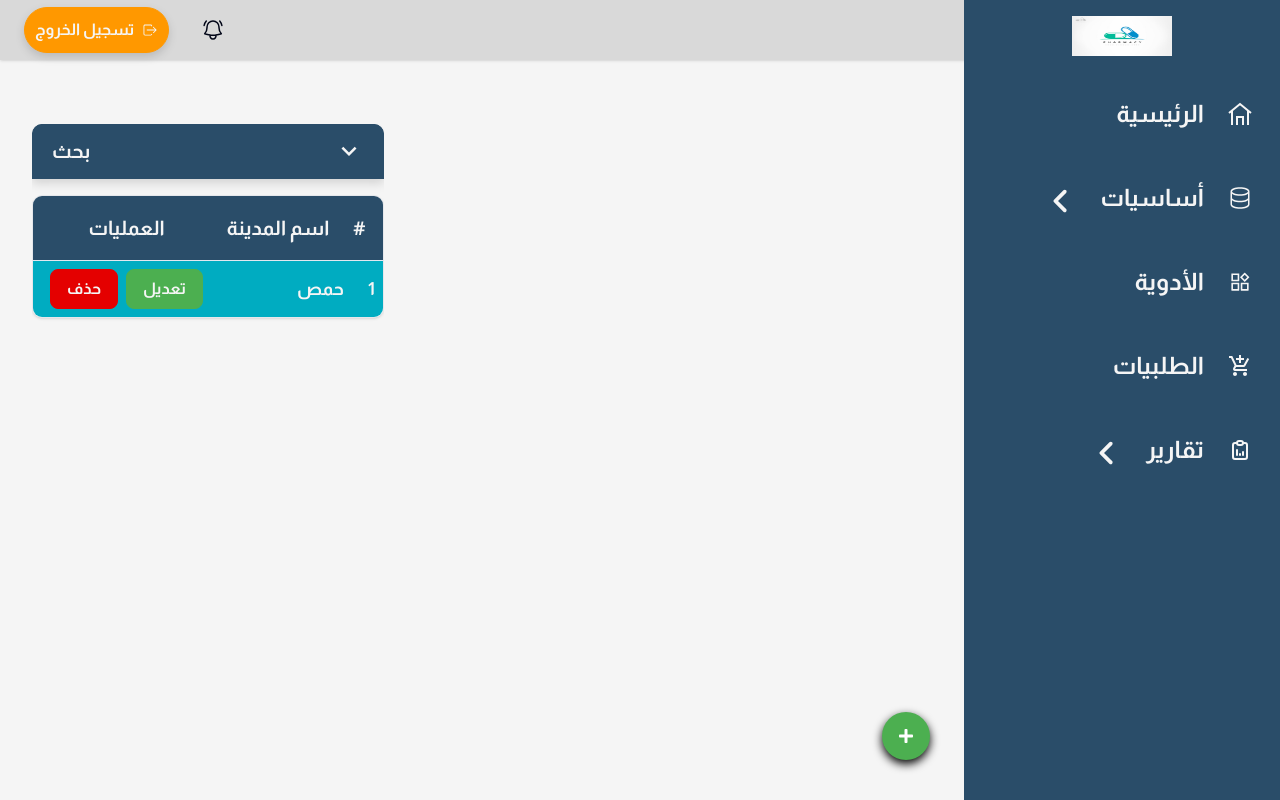
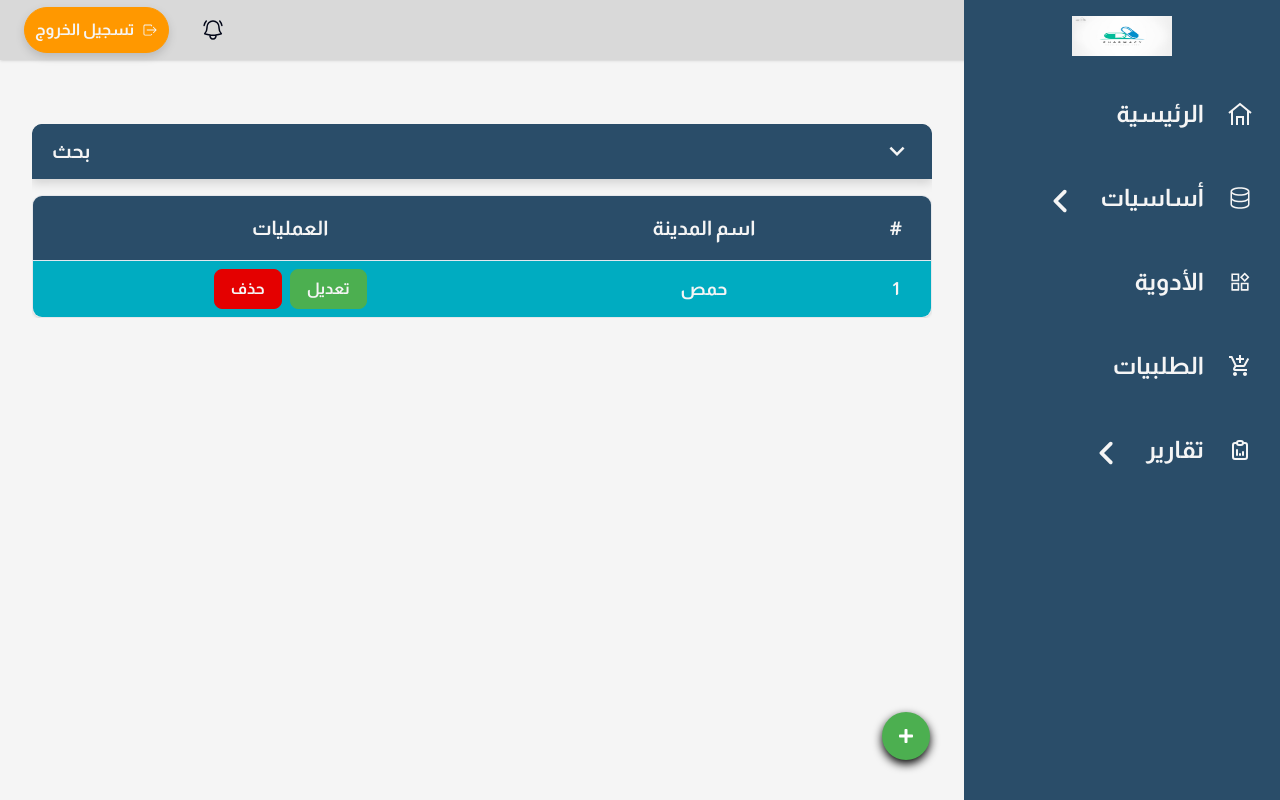
Before and after one commit to Ahmadkaissoon/drug-store, a React (Vite) app: page /basics/cities in a window 1280 px wide. Built offline with nearby package versions, Linux system fonts and the light colour scheme.

Commit message:
finish edites in layout and table components

```diff
--- a/src/components/common/ReusableTable.jsx
+++ b/src/components/common/ReusableTable.jsx
@@ -1,3 +1,4 @@
+// ReusableTable.jsx
 import { useState } from "react";
 import {
   Table,
@@ -76,56 +77,51 @@ const ReusableTable = ({
 
   const renderSortIcon = (columnId) => {
     if (sortColumn !== columnId) {
-      return <ArrowUpDown className="mr-2 h-4 w-4" />;
+      return <ArrowUpDown className="inline-block h-4 w-4" />;
     }
-
     return sortDirection === "asc" ? (
-      <ArrowUp className="mr-2 h-4 w-4" />
+      <ArrowUp className="inline-block h-4 w-4" />
     ) : (
-      <ArrowDown className="mr-2 h-4 w-4" />
+      <ArrowDown className="inline-block h-4 w-4" />
     );
   };
 
   return (
-    <div className="w-full overflow-hidden rounded-lg border border-gray-200 shadow-md">
-      <Table dir={dir}>
+    <div className="w-full overflow-x-auto rounded-lg border border-gray-200 shadow-md">
+      <Table dir={dir} className="min-w-full text-center">
         <TableHeader
           style={{ backgroundColor: primaryColor, color: textColor }}
         >
           <TableRow>
-            {/* Row number column header */}
             {showRowNumbers && (
               <TableHead
-                className="font-bold h-[64px] pr-4 text-xl"
+                className="font-bold h-[64px] text-xl text-center"
                 style={{ color: textColor }}
               >
-                <div className="flex items-center justify-center">#</div>
+                #
               </TableHead>
             )}
-
             {columns.map((column) => (
               <TableHead
                 key={column.id}
-                className={`font-bold h-[64px] pr-4 text-xl ${
+                className={`font-bold h-[64px] text-xl text-center ${
                   column.className || ""
                 }`}
                 style={{ color: textColor }}
               >
-                <div className="flex items-center justify-center">
                 {column.header}
                 {column.sortable && (
                   <button
                     onClick={() => handleSort(column.id)}
-                      className="mr-1 cursor-pointer focus:outline-none"
+                    className="ml-2 align-middle"
                     aria-label={`Sort by ${column.header}`}
                   >
                     {renderSortIcon(column.id)}
                   </button>
                 )}
-                </div>
               </TableHead>
             ))}
-            {actions && actions.length > 0 && (
+            {actions?.length > 0 && (
               <TableHead
                 className="text-center font-bold text-xl"
                 style={{ color: textColor }}
@@ -135,6 +131,7 @@ const ReusableTable = ({
             )}
           </TableRow>
         </TableHeader>
+
         <TableBody>
           {sortedData.map((row, index) => (
             <TableRow
@@ -149,9 +146,11 @@ const ReusableTable = ({
               }}
               className="hover:brightness-90 transition-all cursor-pointer"
             >
-              {/* Row number cell */}
               {showRowNumbers && (
-                <TableCell className="text-lg" style={{ color: textColor }}>
+                <TableCell
+                  className="text-lg text-center"
+                  style={{ color: textColor }}
+                >
                   {index + 1}
                 </TableCell>
               )}
@@ -159,7 +158,7 @@ const ReusableTable = ({
               {columns.map((column) => (
                 <TableCell
                   key={column.id}
-                  className={`text-lg ${column.className || ""}`}
+                  className={`text-lg text-center ${column.className || ""}`}
                   style={{ color: textColor }}
                 >
                   {column.cell
@@ -169,7 +168,7 @@ const ReusableTable = ({
                     : null}
                 </TableCell>
               ))}
-              {actions && actions.length > 0 && (
+              {actions?.length > 0 && (
                 <TableCell className="text-center">
                   <div className="flex justify-center gap-2">
                     {actions.map((action, actionIndex) => (
--- a/src/components/dashboard/layout/DashboardLayout.jsx
+++ b/src/components/dashboard/layout/DashboardLayout.jsx
@@ -8,11 +8,13 @@ const DashboardLayout = () => {
     <div className="flex flex-col h-screen bg-white-color">
       <Header />
 
-      <div className="max-w-max flex flex-1 overflow-hidden pt-16">
+      <div className="flex flex-1 pt-16 overflow-hidden">
         <Sidebar />
-        <Page>
-          <Outlet />
-        </Page>
+        <div className="flex-1 pr-[316px] h-full overflow-hidden">
+          <Page>
+            <Outlet />
+          </Page>
+        </div>
       </div>
     </div>
   );
```
Lines whose indentation alone changed are shown as unchanged.
